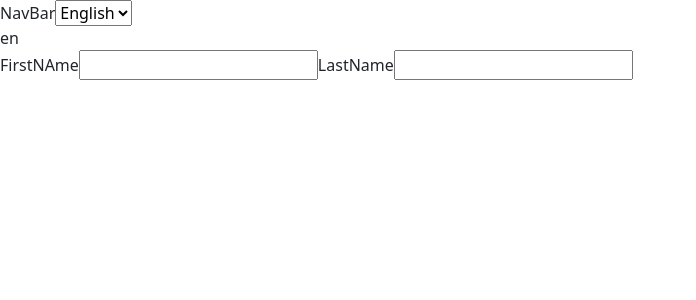
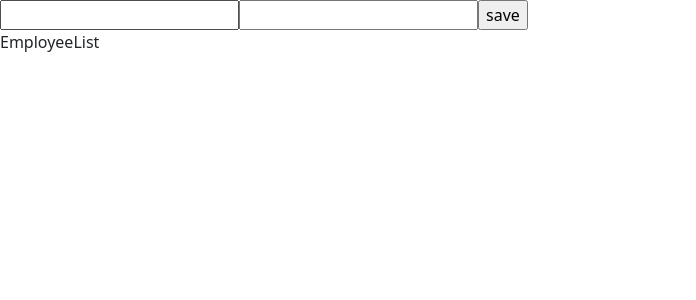
Before and after one commit to divyesh2123/myapp-sheetal, a React (Create React App) app: page / in a window 1280 px wide. Shown: the top 300 px of the page, without its empty margins (0-696 px from the left). Built offline with nearby package versions, Linux system fonts and the light colour scheme.

Commit message:
changes  for react memo

```diff
--- /dev/null
+++ b/src/Employee.js
@@ -0,0 +1,36 @@
+import React, { useState } from 'react'
+import EmployeeList from './EmployeeList'
+
+export default function Employee() {
+
+  const [data,setData] = useState([]);
+  const [form,setform]= useState({
+    firstName : "",
+    lastName : ""
+  });
+
+  const handleChange = (e)=>{
+
+    setform({...form,[e.target.name]: e.target.value})
+  }
+
+  const handelSave = ()=>{
+
+    let p = [...data];
+
+    p.push(form);
+
+    setData(p)
+
+
+  }
+  return (
+    <div>
+
+        <input type='text'  name='firstName' onChange={handleChange}/>
+        <input type='text' name='lastName' onChange={handleChange}/>
+        <input type='button' onClick={handelSave} value="save"/>
+        <EmployeeList data={data}/>
+    </div>
+  )
+}
--- /dev/null
+++ b/src/EmployeeList.js
@@ -0,0 +1,11 @@
+import React from 'react'
+
+  function EmployeeList(props) {
+
+    console.log(props);
+  return (
+    <div>EmployeeList</div>
+  )
+}
+
+export default React.memo(EmployeeList);
--- a/src/index.js
+++ b/src/index.js
@@ -20,11 +20,12 @@ import MyDataGrid from './MyDataGrid';
 import MyParent from './MyParet';
 import EmployeeA from './EmployeeA';
 import MyApp from './MyApp';
+import Employee from './Employee';
 
 const root = ReactDOM.createRoot(document.getElementById('root'));
 root.render(
   <React.StrictMode>
-    <MyApp />
+    <Employee />
   </React.StrictMode>
 );
 
```
